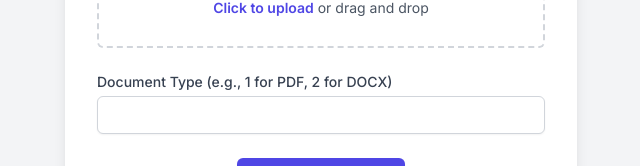
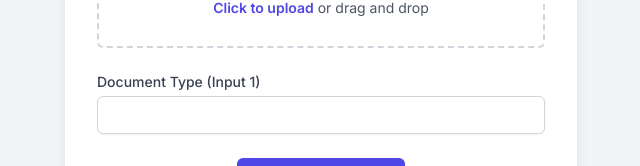
Before and after one commit to SifatUllaMondol/f-mathedemic, a website: page public/upload_question.html in a window 1280 px wide. Shown: the part 372-538 px from the top of the page, without its empty margins (319-959 px from the left). Drawn offline with nearby package versions, Linux system fonts and the light colour scheme.

Commit message:
Update upload_question.html

```diff
--- a/public/upload_question.html
+++ b/public/upload_question.html
@@ -38,7 +38,7 @@
             </div>
 
             <div>
-                <label for="typeInput" class="block text-sm font-medium text-gray-700">Document Type (e.g., 1 for PDF, 2 for DOCX)</label>
+                <label for="typeInput" class="block text-sm font-medium text-gray-700">Document Type (Input 1)</label>
                 <div class="mt-1">
                     <input type="number" name="type" id="typeInput" required class="appearance-none block w-full px-3 py-2 border border-gray-300 rounded-md shadow-sm placeholder-gray-400 focus:outline-none focus:ring-indigo-500 focus:border-indigo-500 sm:text-sm transition-colors">
                 </div>
```
